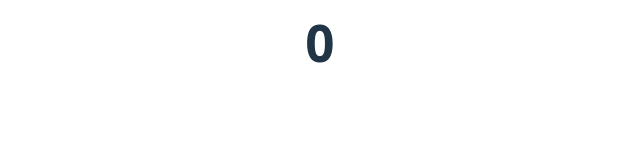
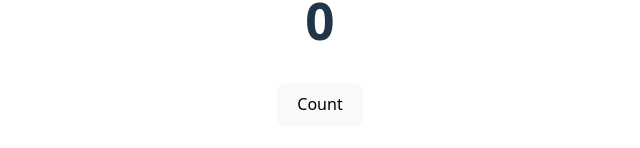
Before and after one commit to Naveed69/50-Day-challenge, a React (Vite) app in the folder Project-43/redux_latest/: page / in a window 1280 px wide. Shown: the part 358-506 px from the top of the page, without its empty margins (320-960 px from the left). Built offline with nearby package versions, Linux system fonts and the light colour scheme.

Commit message:
created count

```diff
--- a/Project-43/redux_latest/src/App.jsx
+++ b/Project-43/redux_latest/src/App.jsx
@@ -8,6 +8,7 @@ function App() {
   return (
     <>
       <h1>{count}</h1>
+      <button onClick={() => setCount(count + 1)}>Count</button>
     </>
   );
 }
```
